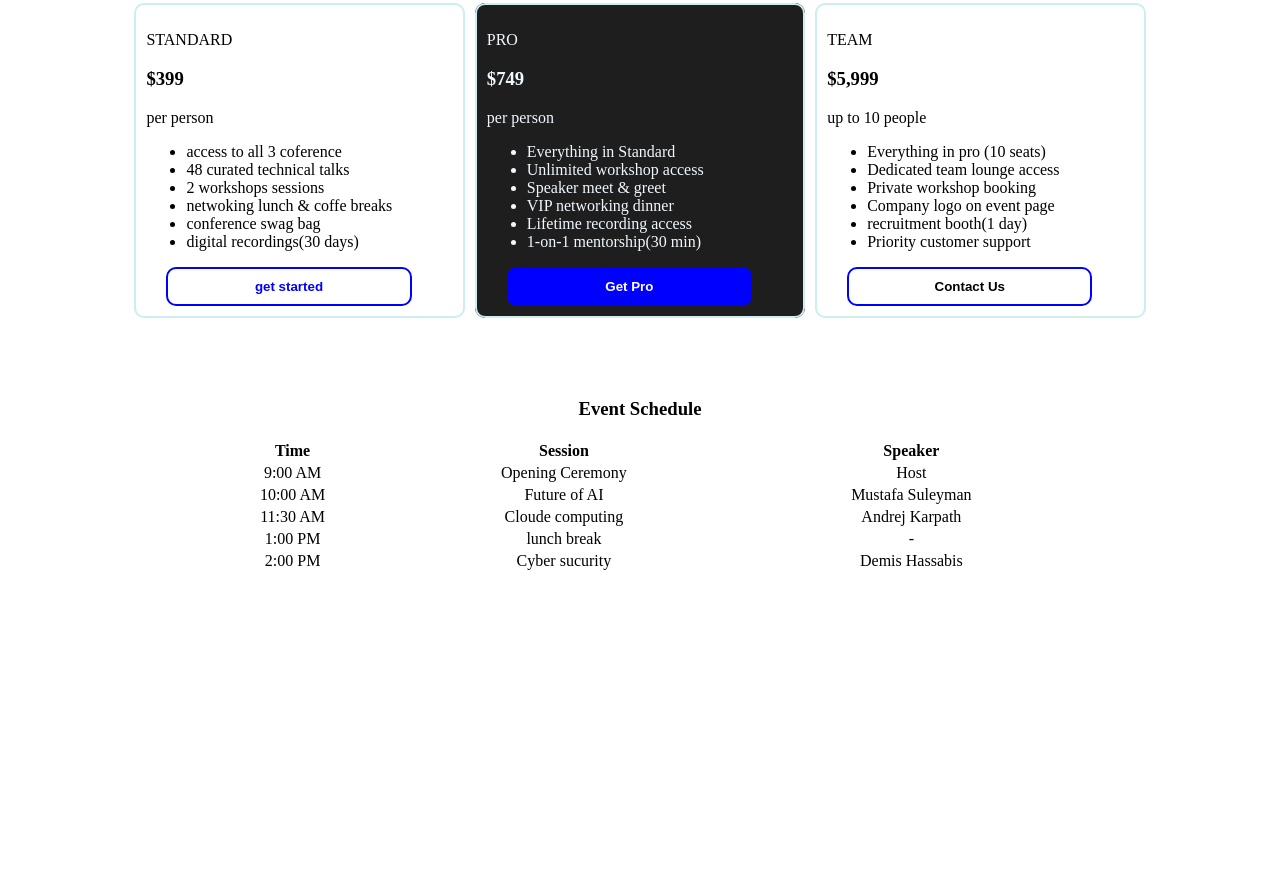
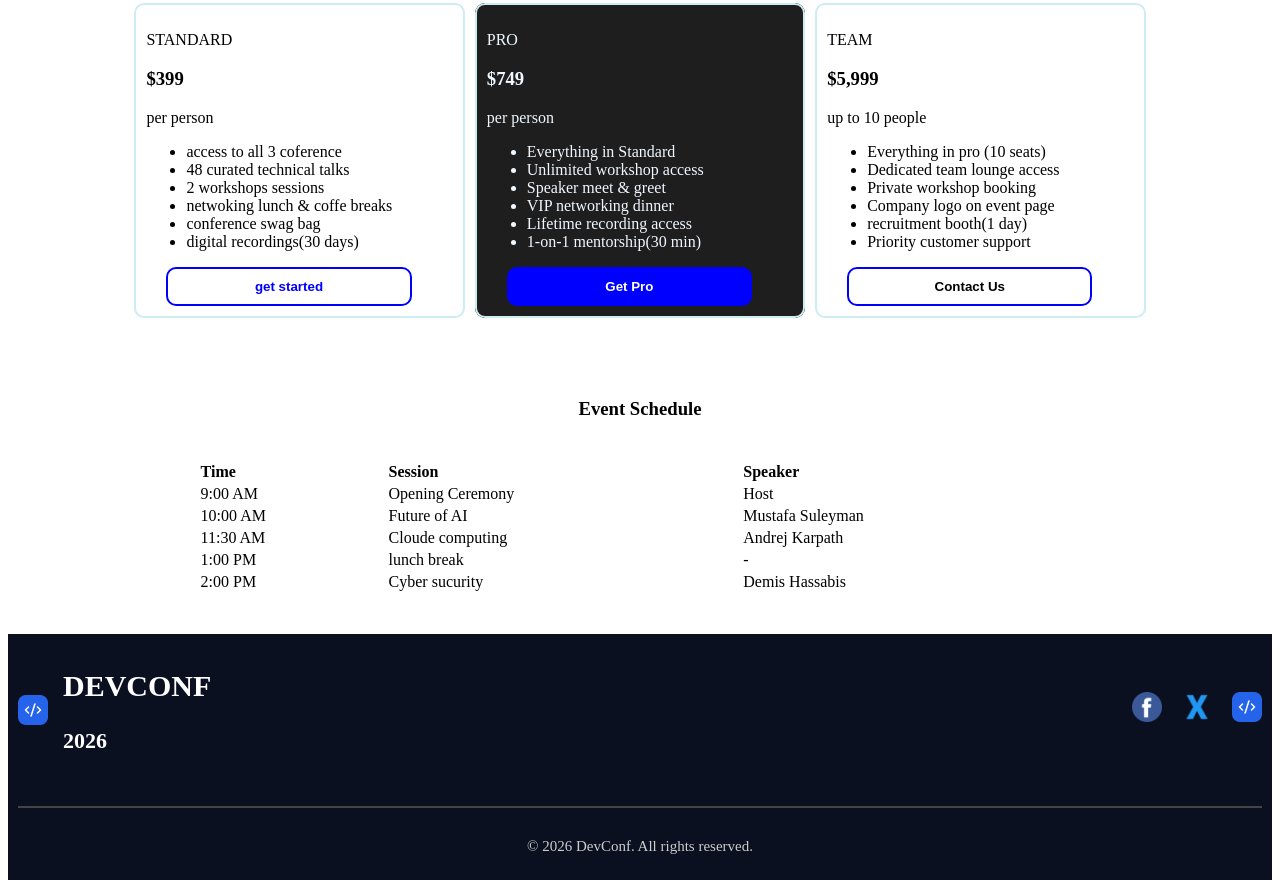
Before and after one commit to abdurrahman440/assignment-01, a plain HTML site: page index.html in a window 1280 px wide. Shown: the part 2038-2926 px from the top of the page. Before the commit the page ends 2619 px from the top, so only its background shows below. Drawn offline with Linux system fonts and the light colour scheme; files whose address does not match are found by name.

Commit message:
update placeholder and footer section

```diff
--- a/index.html
+++ b/index.html
@@ -181,14 +181,14 @@
 
 
         <table class="table-container">
-            <thead>
+            <thead class="thead">
                 <tr>
                     <th>Time</th>
                     <th>Session</th>
                     <th>Speaker</th>
                 </tr>
             </thead>
-            <tbody>
+            <tbody class="table-elements">
                 <tr>
                     <td>9:00 AM</td>
                     <td>
@@ -235,6 +235,39 @@
             </tbody>
         </table>
     </section>
+    <!-- pricing section start -->
+     <!-- footer section start -->
+
+     <footer class="footer">
+
+    <div class="footer-top">
+
+        <!-- Logo -->
+        <div class="logo">
+            <img src="./assets/logo-mini.png" alt="Logo">
+
+            <div class="logo-text">
+                <h2>DEVCONF</h2>
+                <h3>2026</h3>
+            </div>
+        </div>
+
+        <!-- Social Icons -->
+        <div class="social-icons">
+            <a href="#"><img src="./assets/facebook.png" alt="Facebook"></a>
+            <a href="#"><img src="./assets/letter-x.png" alt="LinkedIn"></a>
+            <a href="#"><img src="./assets/logo-mini.png"></a>
+        </div>
+
+    </div>
+
+    <hr>
+
+    <p class="copyright">
+        © 2026 DevConf. All rights reserved.
+    </p>
+
+</footer>
 </body>
 
 </html>
--- a/style.css
+++ b/style.css
@@ -220,7 +220,7 @@ margin: 0 auto;
 .table-header{
 
     width: 100%;
-    /* margin: 2px auto; */
+    margin: 2px auto;
     text-align: center;
     margin-top: 0;
     padding: 0;
@@ -232,6 +232,75 @@ margin: 0 auto;
 
 
     width: 70%;
-    margin: 8px auto;
+    margin: 40px auto;
     text-align: center;
 }
+
+.table-elements{
+
+   text-align: left;
+   margin-top: 30px;
+
+}
+.thead{
+     text-align:left;
+
+}
+/* footer sction start */
+
+
+
+.footer{
+    background-color: #0b1020;
+    color: white;
+    padding: 10px;
+
+}
+
+.footer-top{
+    display: flex;
+    justify-content: space-between;
+    align-items: center;
+}
+
+.logo{
+    display: flex;
+    align-items: center;
+    gap: 15px;
+}
+
+.logo img{
+    width: 30px;
+    height: 30px;
+}
+
+.logo-text h2{
+    font-size: 30px;
+}
+
+.logo-text h3{
+    font-size: 22px;
+}
+
+.social-icons{
+    display: flex;
+    gap: 20px;
+}
+
+.social-icons img{
+    width: 30px;
+    height: 30px;
+
+}
+
+
+hr{
+    margin: 30px 0;
+    border: 1px solid #444;
+}
+
+.copyright{
+    text-align: center;
+    color: #ccc;
+    font-size: 15px;
+}
```
Also changed, not shown: assets/facebook.png (added), assets/letter-x.png (added), assets/linkedin.png (added).
